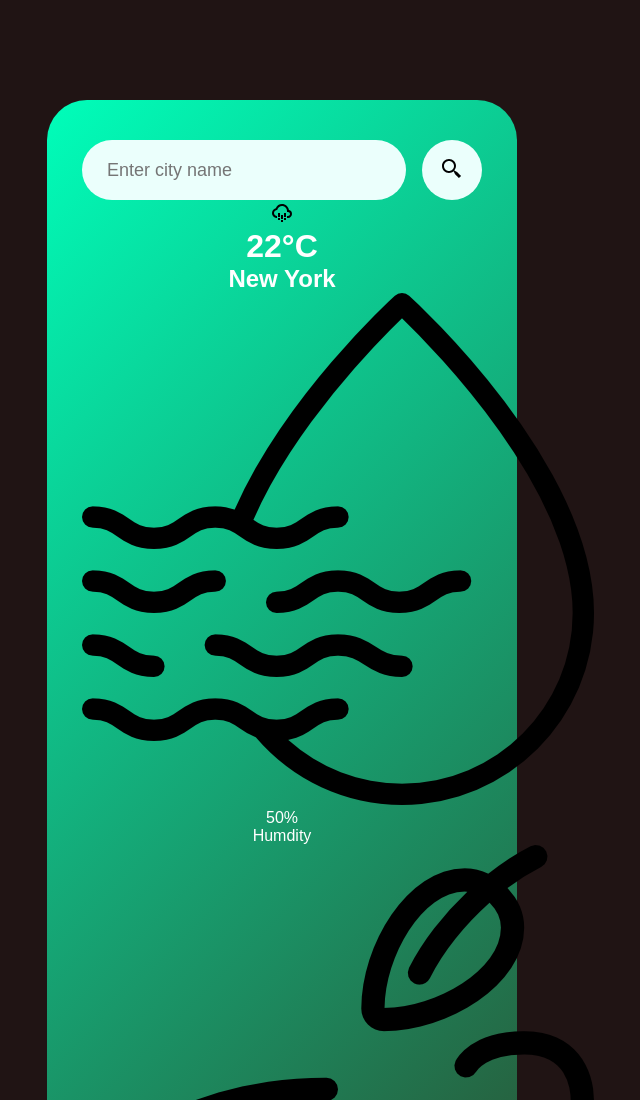
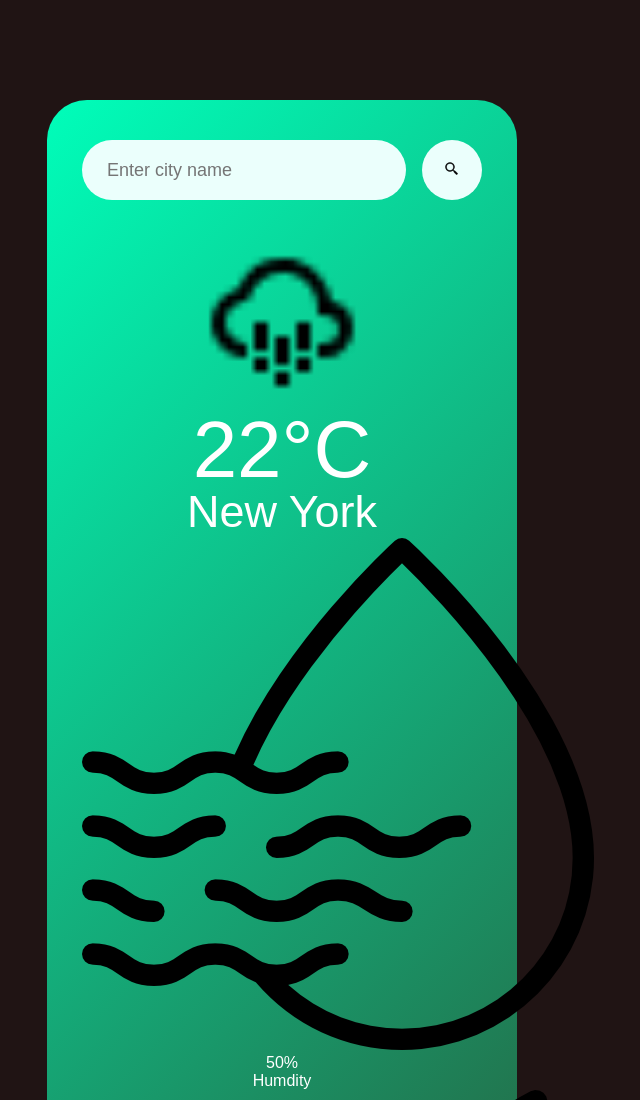
Before and after one commit to Shamhoxs/Javascript-Beginner-Projects, a plain HTML site: page Weather App/index.html in a window 1280 px wide. Shown: the top 1100 px of the page, without its empty margins (358-998 px from the left). Drawn offline with Linux system fonts and the light colour scheme.

Commit message:
Styles added

```diff
--- a/Weather App/style.css
+++ b/Weather App/style.css
@@ -53,8 +53,23 @@ body
     height: 60px;
     cursor: pointer;
 }
-.search button
+.search button img
 {
-width: 60px;
+width: 16px;
 
 }
+.weather-icon
+{
+    width: 170px;
+    margin-top: 30px;
+
+}
+.weather h1{
+    font-size: 80px;
+    font-weight: 500;
+}
+.weather h2{
+    font-size: 45px;
+    font-weight: 400;
+    margin-top: -10px;
+}
```
